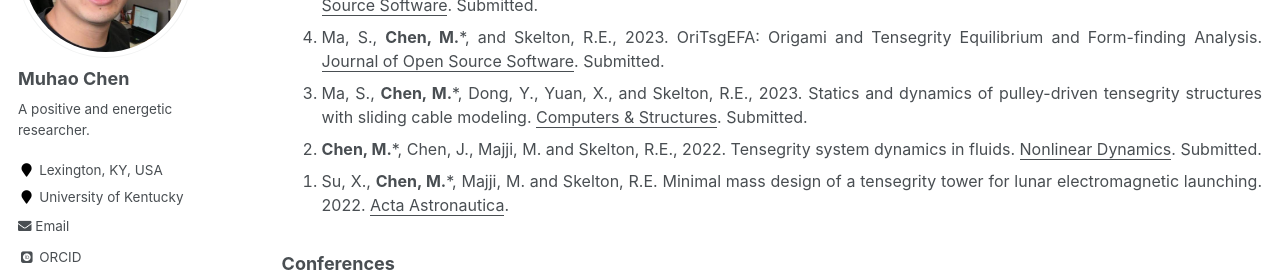
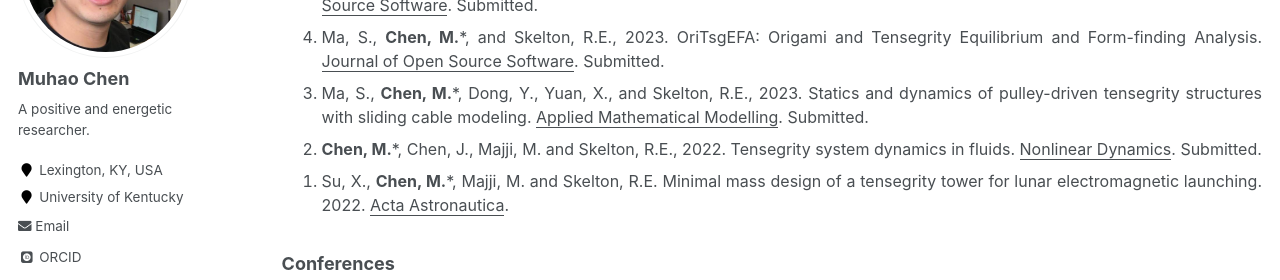
Before and after one commit to Muhao-Chen/muhao-chen.github.io, a Jekyll site: the page built from _pages/publication.md, in a window 1280 px wide and 900 px high, scrolled down 2890 px. Shown: the part 153-433 px from the top of the window. Built offline with Jekyll 4.4.1, drawn with Linux system fonts in a browser that asks for light colours; some web fonts are replaced; part of the change alters nothing that is shown.

Commit message:
Update publication.md

```diff
--- a/_pages/publication.md
+++ b/_pages/publication.md
@@ -68,13 +68,15 @@ toc: true
 ### Journal Articles
 <font size=3>
 <ol reversed>
-<!-- <li> <strong>Chen, M.</strong>* and Skelton, R.E., 2022. Mass efficient Double-Helix Tensegrity for underwater, land, air, and space applications. <u>Computer Methods in Applied Mechanics and Engineering</u>.-->
+<!-- <li>Shen, Y., <strong>Chen, M.</strong>*, and Skelton, R.E., 2023. Finite word-length optimal simulation for highdimensional dynamical systems: examples of tensegrity structures. <u>Mechanical Systems and Signal Processing.</u> Submitted.</li> -->
+<!-- <li>Shen, Y., <strong>Chen, M.</strong>*, and Skelton, R.E., 2023. A Markov data-based approach to system identification and output error covariance analysis for tensegrity structures. <u>International Journal of Mechanical Sciences.</u> Submitted.</li> -->
+<!-- <li> <strong>Chen, M.</strong>*, and Skelton, R.E., 2022. Mass efficient Double-Helix Tensegrity for underwater, land, air, and space applications. <u>Computer Methods in Applied Mechanics and Engineering</u>.-->
 <!-- <li> Chen, Y., <strong>Chen, M</strong>, Xia, X.∗, Hermanson, J.C., Qi, F., 2023. Refinement reconstruction-based Monte Carlo methods for solving the breakage population balance equation. <u>Powder Technology</u>. </li> -->
 <!-- <li> <strong>Chen, M.</strong>*, Shen, Y., Majji, M. and Skelton, R.E. Integrated economic sensor/actuator selection and covariance control for tensegrity robots. 2023. <u>Automatica</u>. </li> -->
 <!-- <li>Bai, M., <strong>Chen, M</strong>*, and Skelton, R.E., 2023. Lightweight Design of Tensegrity Michell Truss subject to Cantilever Loads. <u>Computer Methods in Applied Mechanics and Engineering</u>. Submitted.<\li> -->
 <li>Shen, Y., <strong>Chen, M.</strong>*, and Skelton, R.E., 2023. TsgDMC: Tensegrity Data-based Modeling and Control. <u>Journal of Open Source Software</u>. Submitted.</li>
 <li>Ma, S., <strong>Chen, M.</strong>*, and Skelton, R.E., 2023. OriTsgEFA: Origami and Tensegrity Equilibrium and Form-finding Analysis. <u>Journal of Open Source Software</u>. Submitted.</li>
-<li>Ma, S., <strong>Chen, M.</strong>*, Dong, Y., Yuan, X., and Skelton, R.E., 2023. Statics and dynamics of pulley-driven tensegrity structures with sliding cable modeling. <u>Computers & Structures</u>. Submitted.</li>
+<li>Ma, S., <strong>Chen, M.</strong>*, Dong, Y., Yuan, X., and Skelton, R.E., 2023. Statics and dynamics of pulley-driven tensegrity structures with sliding cable modeling. <u>Applied Mathematical Modelling</u>. Submitted.</li>
 <li><strong>Chen, M.</strong>*, Chen, J., Majji, M. and Skelton, R.E., 2022. Tensegrity system dynamics in fluids. <u>Nonlinear Dynamics</u>. Submitted.</li>
 <li>Su, X., <strong>Chen, M.</strong>*, Majji, M. and Skelton, R.E. Minimal mass design of a tensegrity tower for lunar electromagnetic launching. 2022. <u>Acta Astronautica</u>.</li>
 </ol>
@@ -84,11 +86,11 @@ toc: true
 ### Conferences
 <font size=3>
 <ol reversed>
+<!-- <li> Chen, Y., <strong>Chen, M</strong>, Xi Xia, James C. Hermanson, Fei Qi. An Efficient Approach to Solving the Coagulation Population Balance Equation through Weighted Particle Reconstruction. <u>16th International Conference on Gas–Liquid and Gas–Liquid–Solid Reactor Engineering (GLS-16)</u>. September 2-5, 2024, Dresden, Germany. </li> -->
 <li><strong>Chen, M.</strong>, Fraddosio, A., Micheletti, A., Pavone, G., and Piccioni, M., 2023. Efficiency of clustered cable-actuation of V-Expander tensegrity cells. <u>XXIX Conference of Lightweight Structures in Civil Engineering.</u> Nov. 30 - Dec. 1, 2023, Gdansk, Poland. Accepted.</li>
 <li><strong>Chen, M.</strong>*, Shen, Y., Skelton, R.E. The Optimal Dynamical Model for 3D Tensegrity Morphing Airfoils. <u>ASCE Earth & Space 2024</u>. April 15-18, 2024, Miami, FL, USA. Accepted.</li>
 <li>Shen, Y., <strong>Chen, M.</strong>*, Skelton, R.E. Sensor Fault Detection to Tensegrity Structures Using Eigensystem Realization Algorithm. <u>ASCE Earth & Space 2024</u>.  April 15-18, 2024, Miami, FL, USA. Accepted.</li>
 <li><strong>Chen, M.</strong>*, Ma, S., and Skelton, R.E., 2023. Integrated Tensegrity and Origami Systems for Deployable Space Structures. <u>Society of Engineering Science Annual Conference (SES 2023)</u>. Oct. 10, 2023, Minneapolis, MN. Accepted.</li>
-<!-- <li> Chen, Y., <strong>Chen, M</strong>, Xi Xia, James C. Hermanson, Fei Qi. An Efficient Approach to Solving the Coagulation Population Balance Equation through Weighted Particle Reconstruction. <u>16th International Conference on Gas–Liquid and Gas–Liquid–Solid Reactor Engineering (GLS-16)</u>. September 2-5, 2024, Dresden, Germany. </li> -->
 <!-- <li> <strong>Chen, M.</strong>*, Shen, Y., Skelton, R.E. The Optimal Dynamical Model for High-Dimensional Aerospace Structures. <u>ASME's International Mechanical Engineering Congress & Exposition (IMECE)</u>. New Orleans, LA, USA. Oct. 29 – Nov. 2, 2023. Accepted. </li> -->
 </ol>
 </font>
```
